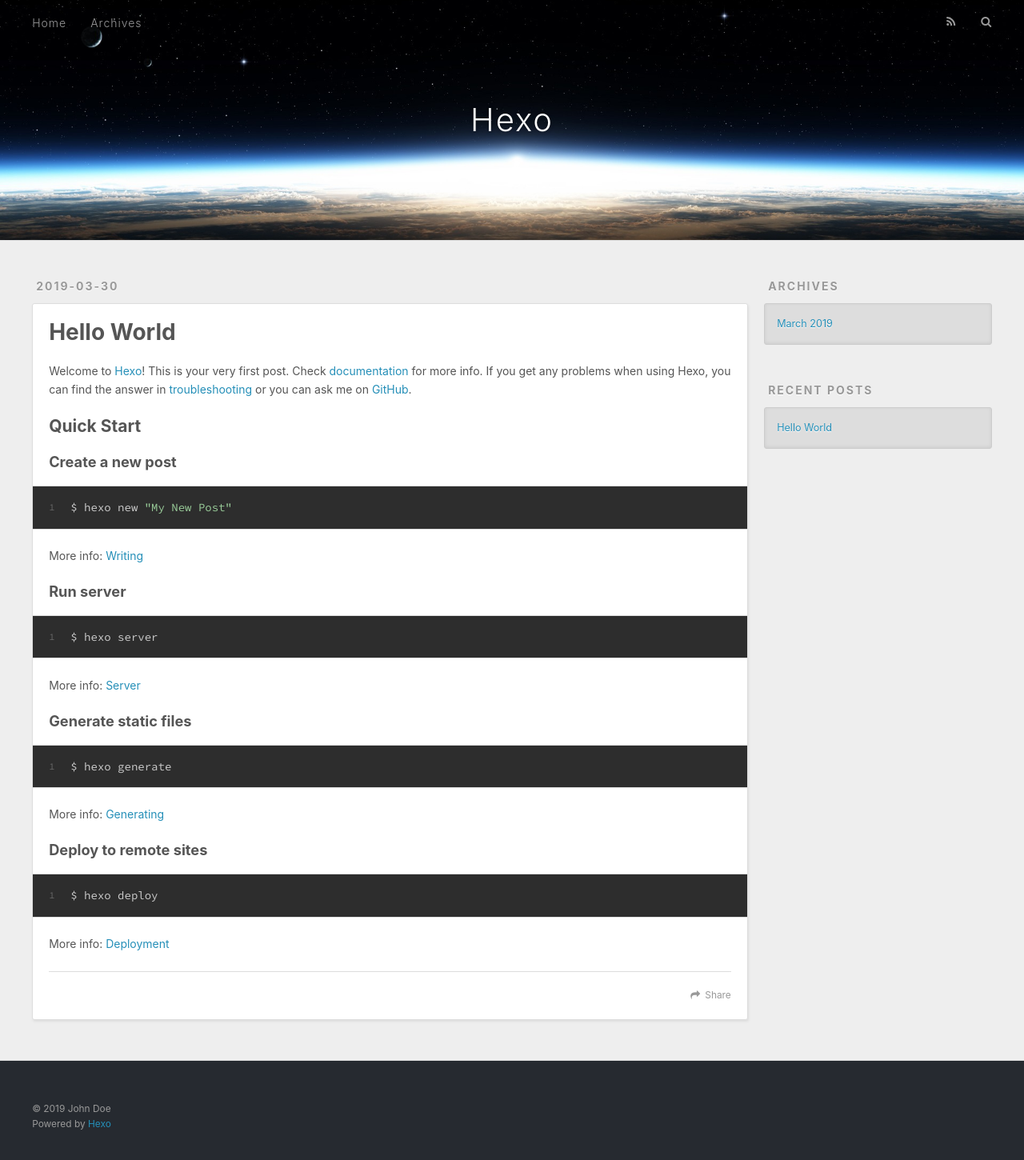
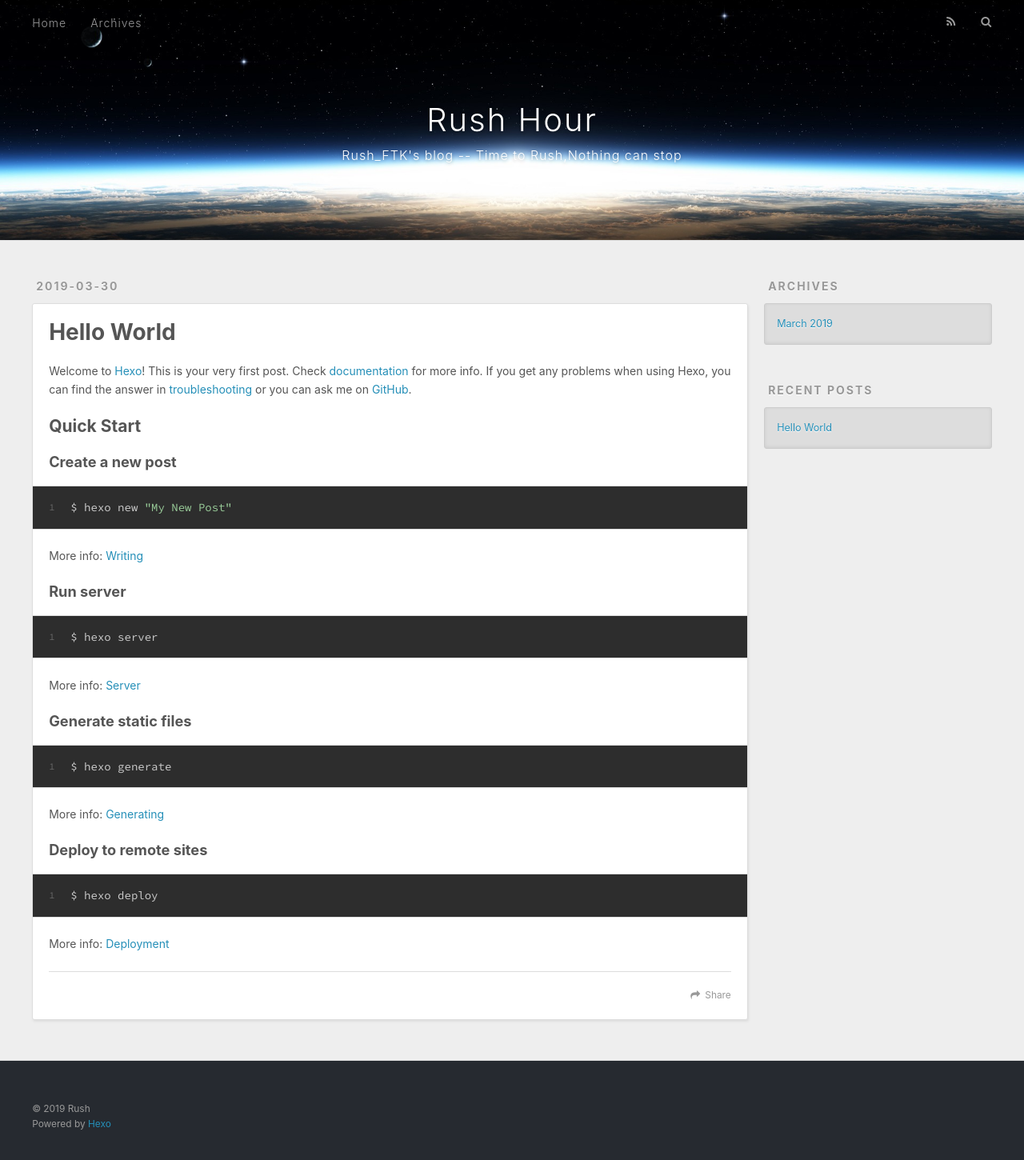
Before and after one commit to RushFTK/RushFTK.github.io, a plain HTML site: page index.html in a window 1280 px wide. Shown: the whole page at 80% size. Drawn offline with nearby package versions, Linux system fonts and the light colour scheme.

Commit message:
Site updated: 2019-03-31 00:40:45

```diff
--- a/index.html
+++ b/index.html
@@ -5,17 +5,21 @@
 
 
 
-  <title>Hexo</title>
+  <title>Rush Hour</title>
   <meta name="viewport" content="width=device-width, initial-scale=1, maximum-scale=1">
-  <meta property="og:type" content="website">
-<meta property="og:title" content="Hexo">
+  <meta name="description" content="Rush_FTK的个人博客 拥有一些杂七杂八的工作和分享">
+<meta name="keywords" content="Rush_FTK">
+<meta property="og:type" content="website">
+<meta property="og:title" content="Rush Hour">
 <meta property="og:url" content="http://yoursite.com/index.html">
-<meta property="og:site_name" content="Hexo">
-<meta property="og:locale" content="default">
+<meta property="og:site_name" content="Rush Hour">
+<meta property="og:description" content="Rush_FTK的个人博客 拥有一些杂七杂八的工作和分享">
+<meta property="og:locale" content="zh">
 <meta name="twitter:card" content="summary">
-<meta name="twitter:title" content="Hexo">
+<meta name="twitter:title" content="Rush Hour">
+<meta name="twitter:description" content="Rush_FTK的个人博客 拥有一些杂七杂八的工作和分享">
 
-    <link rel="alternate" href="/atom.xml" title="Hexo" type="application/atom+xml">
+    <link rel="alternate" href="/atom.xml" title="Rush Hour" type="application/atom+xml">
 
 
     <link rel="icon" href="/favicon.png">
@@ -34,8 +38,12 @@
   <div id="header-outer" class="outer">
     <div id="header-title" class="inner">
       <h1 id="logo-wrap">
-        <a href="/" id="logo">Hexo</a>
+        <a href="/" id="logo">Rush Hour</a>
       </h1>
+
+        <h2 id="subtitle-wrap">
+          <a href="/" id="subtitle">Rush_FTK&#39;s blog -- Time to Rush,Nothing can stop</a>
+        </h2>
 
     </div>
     <div id="header-inner" class="inner">
@@ -97,7 +105,7 @@
 
     </div>
     <footer class="article-footer">
-      <a data-url="http://yoursite.com/2019/03/30/hello-world/" data-id="cjtvpadml0000jgkprz06ygee" class="article-share-link">Share</a>
+      <a data-url="http://yoursite.com/2019/03/30/hello-world/" data-id="cjtvq2fws0000i0kplu237v7e" class="article-share-link">Share</a>
 
 
     </footer>
@@ -153,7 +161,7 @@
 
   <div class="outer">
     <div id="footer-info" class="inner">
-      &copy; 2019 John Doe<br>
+      &copy; 2019 Rush<br>
       Powered by <a href="http://hexo.io/" target="_blank">Hexo</a>
     </div>
   </div>
```
Also changed, not shown: 2019/03/30/hello-world/index.html (+12 -7 lines), archives/2019/03/index.html (+17 -9 lines), archives/2019/index.html (+17 -9 lines), archives/index.html (+17 -9 lines).
